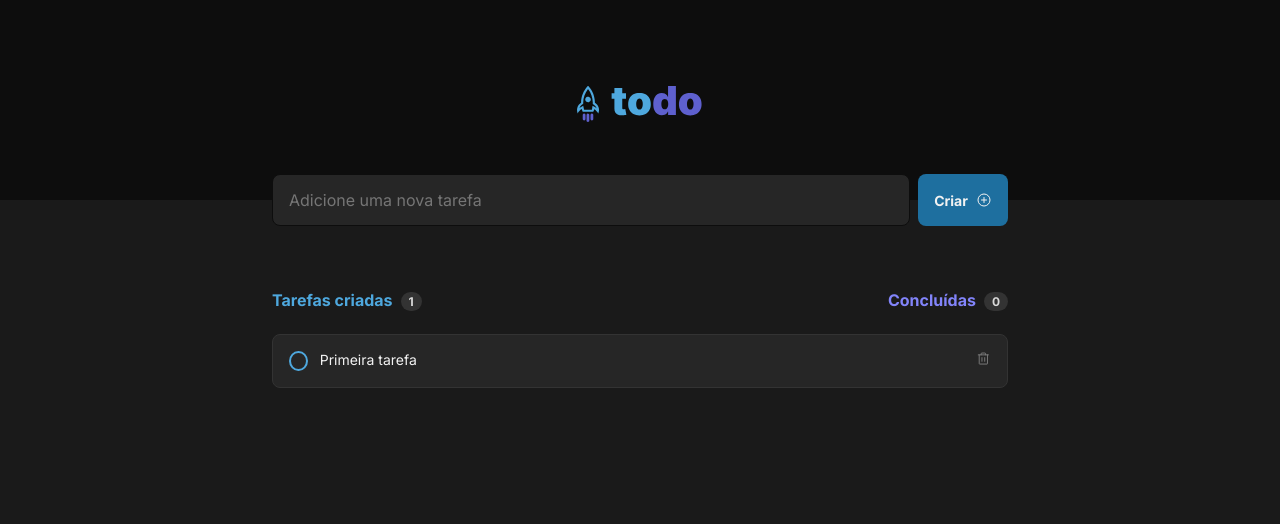
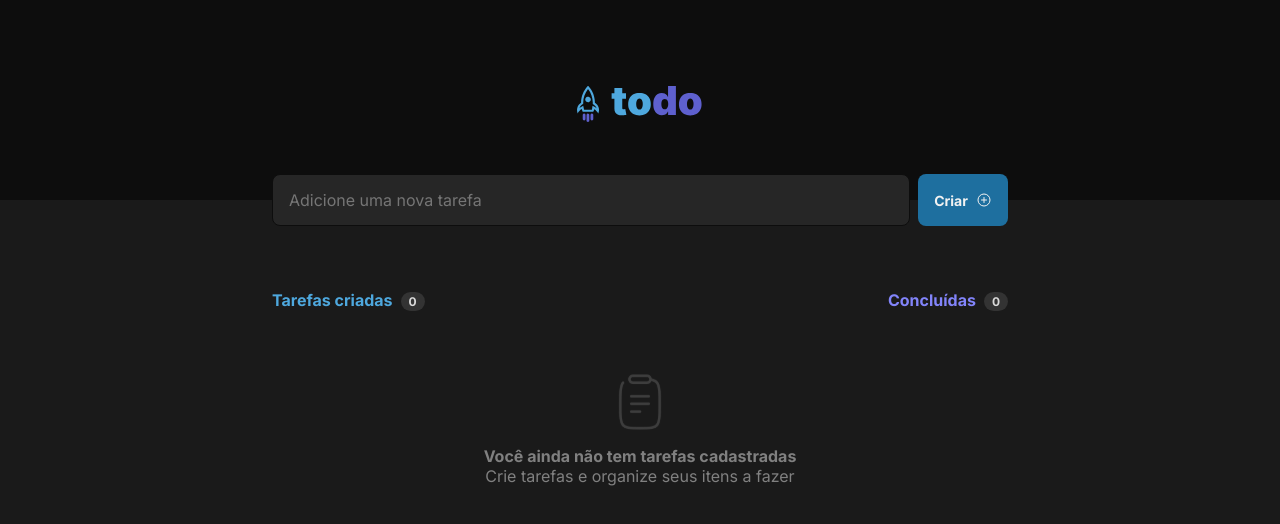
Before and after one commit to lucasminatelli/01-desafio-ignite, a React (Vite) app: page / in a window 1280 px wide. Shown: the top 524 px of the page. Built offline with nearby package versions, Linux system fonts and the light colour scheme.

Commit message:
criando tarefa

```diff
--- a/src/components/ToDo.tsx
+++ b/src/components/ToDo.tsx
@@ -1,4 +1,4 @@
-import React from "react";
+import React, { ChangeEvent, FormEvent } from "react";
 import { PlusCircle } from "phosphor-react";
 import { Tarefa } from "./Tarefa";
 import styles from "./ToDo.module.css";
@@ -11,19 +11,35 @@ interface Tasks {
 }
 
 export function ToDo() {
-  const [tasks, setTasks] = React.useState<Tasks[]>([
-    {
-      id: new Date().getTime(),
-      done: false,
-      title: "Primeira tarefa",
-    },
-  ]);
+  const [newTask, setNewTask] = React.useState<string>();
+  const [tasks, setTasks] = React.useState<Tasks[]>([]);
+
+  function handleNewTask(event: ChangeEvent<HTMLInputElement>) {
+    setNewTask(event?.target.value);
+  }
+
+  function handleCreateNewTask(event: FormEvent<HTMLFormElement>) {
+    event.preventDefault();
+    setTasks([
+      ...tasks,
+      {
+        id: new Date().getTime(),
+        done: false,
+        title: newTask ? newTask : "",
+      },
+    ]);
+    setNewTask("");
+  }
 
   return (
     <div>
       <div>
-        <form className={styles.form}>
-          <input placeholder="Adicione uma nova tarefa"></input>
+        <form onSubmit={handleCreateNewTask} className={styles.form}>
+          <input
+            placeholder="Adicione uma nova tarefa"
+            value={newTask}
+            onChange={handleNewTask}
+          />
           <button type="submit">
             <span>Criar</span>
             <PlusCircle size={16} />
```
